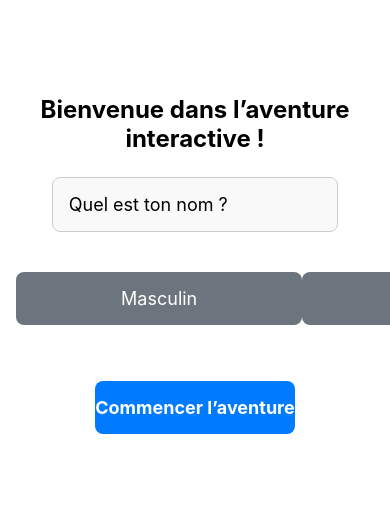
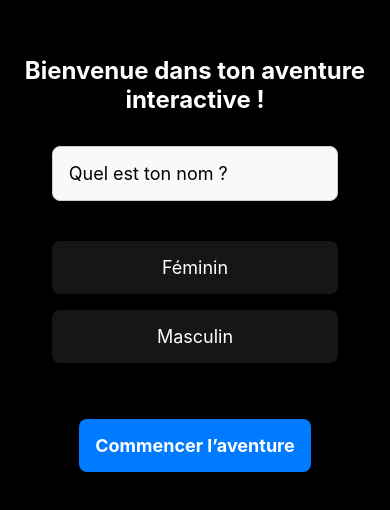
Before and after one commit to Koryas57/StoryTelling-app, a React Native app in the folder interactive-storytelling/: screen /Game in a window 390 px wide. Shown: the part 158-668 px from the top of the page. Built offline with nearby package versions, Linux system fonts and the light colour scheme.

Commit message:
style: Update and refine visual elements for improved scene presentation in 'Une première victoire'

```diff
--- a/interactive-storytelling/screens/Game/Game.styles.ts
+++ b/interactive-storytelling/screens/Game/Game.styles.ts
@@ -6,7 +6,7 @@ import typography from '../../styles/typography';
 const styles = StyleSheet.create({
   container: {
     flex: 1,
-    backgroundColor: colors.background,
+    backgroundColor: colors.blackBackground,
   },
   scrollContainer: {
     flexGrow: 1, // S'assurer que le ScrollView prend toute la hauteur
@@ -22,8 +22,8 @@ const styles = StyleSheet.create({
   title: {
     fontSize: typography.fontSizeLarge,
     fontWeight: typography.fontWeightBold,
-    color: colors.text,
-    marginBottom: spacing.large,
+    color: colors.whiteText,
+    marginBottom: spacing.extraLarge,
     textAlign: 'center',
   },
   input: {
@@ -64,8 +64,9 @@ const styles = StyleSheet.create({
     textAlign: 'center',
   },
   choiceContainer: {
-    flexDirection: 'row',
+    flexDirection: 'column',
     justifyContent: 'space-around',
+    alignItems: 'center',
     marginVertical: spacing.medium,
     width: '100%',
   },
@@ -81,7 +82,7 @@ const styles = StyleSheet.create({
   startButton: {
     marginTop: 24,
     backgroundColor: colors.primary,
-    paddingVertical: 16,
+    padding: 16,
     alignItems: 'center',
     borderRadius: 8,
   },
@@ -117,11 +118,6 @@ const styles = StyleSheet.create({
     textAlign: 'center',
     marginTop: spacing.medium,
   },
-  choicesContainer: {
-    alignItems: 'center',
-    marginTop: spacing.medium,
-    width: '100%',
-  },
 });
 
 export default styles;
--- a/interactive-storytelling/screens/Game/Game.tsx
+++ b/interactive-storytelling/screens/Game/Game.tsx
@@ -22,7 +22,7 @@ const Game: React.FC<GameProps> = ({ navigation }) => {
     return (
         <View style={styles.container}>
             <ScrollView contentContainerStyle={styles.scrollContainer}>
-                <Text style={styles.title}>Bienvenue dans l’aventure interactive !</Text>
+                <Text style={styles.title}>Bienvenue dans ton aventure interactive !</Text>
 
                 {/* Input pour le nom */}
                 <TextInput
@@ -37,20 +37,20 @@ const Game: React.FC<GameProps> = ({ navigation }) => {
                     <Pressable
                         style={[
                             styles.choiceButton,
+                            gender === 'féminin' && styles.selectedChoice,
+                        ]}
+                        onPress={() => setGender('féminin')}
+                    >
+                        <Text style={styles.choiceButtonText}>Féminin</Text>
+                    </Pressable>
+                    <Pressable
+                        style={[
+                            styles.choiceButton,
                             gender === 'masculin' && styles.selectedChoice,
                         ]}
                         onPress={() => setGender('masculin')}
                     >
                         <Text style={styles.choiceButtonText}>Masculin</Text>
-                    </Pressable>
-                    <Pressable
-                        style={[
-                            styles.choiceButton,
-                            gender === 'féminin' && styles.selectedChoice,
-                        ]}
-                        onPress={() => setGender('féminin')}
-                    >
-                        <Text style={styles.choiceButtonText}>Féminin</Text>
                     </Pressable>
                 </View>
 
--- a/interactive-storytelling/screens/Story/Childhood/Childhood.styles.ts
+++ b/interactive-storytelling/screens/Story/Childhood/Childhood.styles.ts
@@ -6,7 +6,7 @@ import typography from '../../../styles/typography';
 const styles = StyleSheet.create({
   container: {
     flex: 1,
-    backgroundColor: colors.background,
+    backgroundColor: colors.blackBackground,
     padding: spacing.medium,
   },
   scrollContainer: {
@@ -21,8 +21,10 @@ const styles = StyleSheet.create({
     marginBottom: spacing.medium,
   },
   hudText: {
-    fontSize: typography.fontSizeSmall,
-    color: colors.text,
+    marginTop: spacing.extraLarge,
+    paddingVertical: spacing.medium,
+    fontSize: typography.fontSizeMedium,
+    color: colors.whiteText,
   },
   adventureImage: {
     width: '100%',
@@ -32,7 +34,7 @@ const styles = StyleSheet.create({
   },
   adventureText: {
     fontSize: typography.fontSizeMedium,
-    color: colors.text,
+    color: colors.whiteText,
     textAlign: 'center',
     marginBottom: spacing.large,
     paddingHorizontal: spacing.medium,
--- a/interactive-storytelling/styles/colors.ts
+++ b/interactive-storytelling/styles/colors.ts
@@ -1,8 +1,10 @@
 const colors = {
   primary: '#007BFF', // Couleur principale (bleu)
-  secondary: '#6c757d', // Couleur secondaire (gris)
+  secondary: '#6c757d30', // Couleur secondaire (gris)
   background: '#ffffff', // Couleur de fond (blanc)
+  blackBackground: '#000000',
   text: '#000000', // Couleur du texte (noir)
+  whiteText: '#ffffff',
   white: '#ffffff', // Blanc
   inputBorder: '#cccccc', // Bordure des inputs (gris clair)
   inputBackground: '#f9f9f9', // Fond des inputs (blanc cassé)
```
